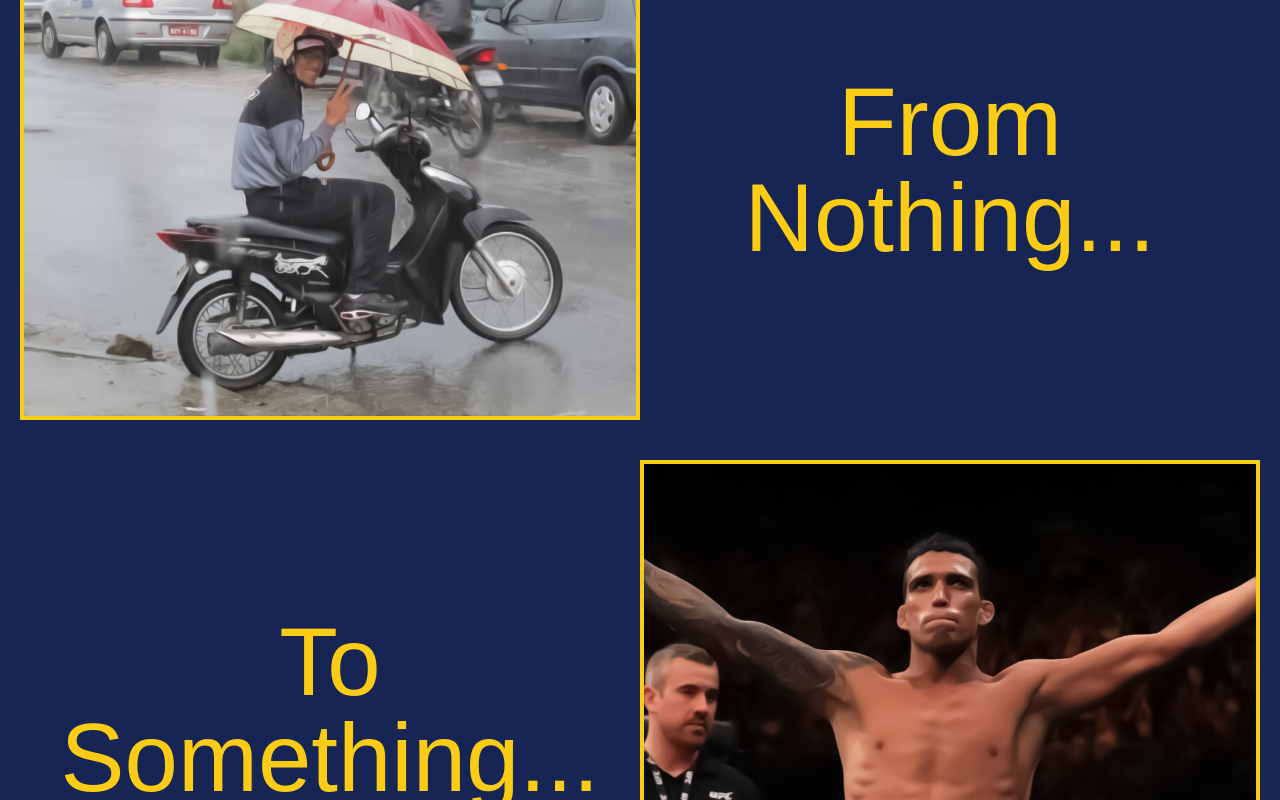
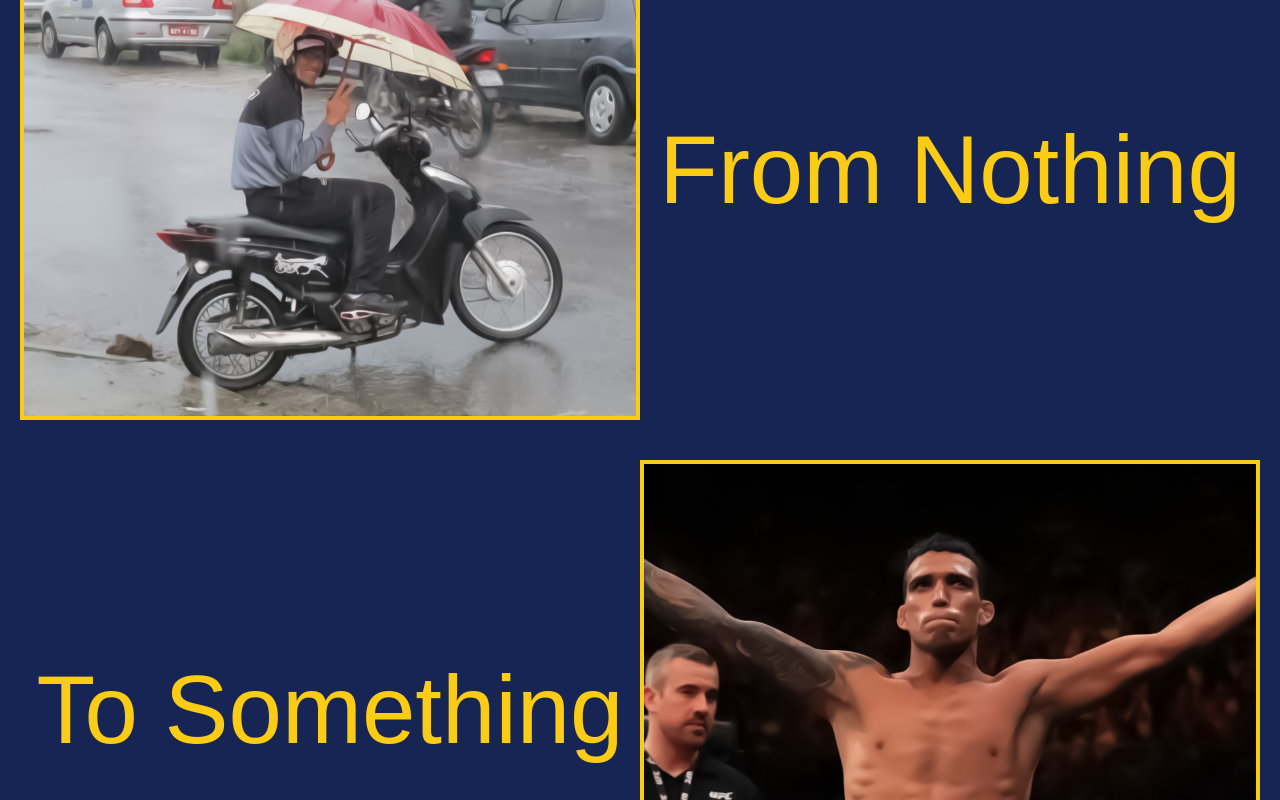
Before and after one commit to DavideCruciani/CharelsDoBronx, a React (Vite) app in the folder charles-ufc/: page / in a window 1280 px wide. Shown: the part 1000-1800 px from the top of the page. Built offline with nearby package versions, Linux system fonts and the light colour scheme; a web font is replaced by a local one.

Commit message:
History section font and scroll bar fixed
history section h2 set to smaller size and custom scroll bar disabled for smaller screen devices

```diff
--- a/charles-ufc/src/components/History.tsx
+++ b/charles-ufc/src/components/History.tsx
@@ -16,12 +16,12 @@
             <img className="w-full h-[500px] object-cover border-4 border-yellow-400" src={Scouter} alt="Charles in a scouter" />
           </div>
           <div className="w-full lg:w-1/2 flex items-center justify-center p-4">
-            <h2 className="text-yellow-400 font-Lakki 2xl:text-9xl xl:text-8xl text-7xl">From Nothing...</h2>
+            <h2 className="text-yellow-400 font-Lakki 2xl:text-9xl xl:text-8xl text-6xl">From Nothing</h2>
           </div>
         </div>
         <div className="flex w-full flex-col lg:flex-row justify-center items-center py-5 lg:py-10">
           <div className="w-full lg:w-1/2 flex items-center justify-center p-4">
-            <h2 className="text-yellow-400 font-Lakki 2xl:text-9xl xl:text-8xl text-7xl">To Something...</h2>
+            <h2 className="text-yellow-400 font-Lakki 2xl:text-9xl xl:text-8xl text-6xl">To Something</h2>
           </div>
           <div className="w-full lg:w-1/2">
             <img className="w-full h-[500px] object-cover border-4 border-yellow-400" src={FirstFight} alt="Charles in a scouter" />
@@ -32,7 +32,7 @@
             <img className="w-full h-[500px] object-cover object-left border-4 border-yellow-400" src={Champion} alt="Charles in a scouter" />
           </div>
           <div className="w-full lg:w-1/2 flex items-center justify-center p-4">
-            <h2 className="text-yellow-400 font-Lakki 2xl:text-9xl xl:text-8xl text-7xl">To Everything</h2>
+            <h2 className="text-yellow-400 font-Lakki 2xl:text-9xl xl:text-8xl text-6xl">To Everything</h2>
           </div>
         </div>
       </div>
--- a/charles-ufc/src/index.css
+++ b/charles-ufc/src/index.css
@@ -14,6 +14,7 @@
   text-shadow: 0px 0px 3px #15803D;
 }
 
+@media only screen and (min-width: 767px) {
 ::-webkit-scrollbar {
   width: 15px;
 }
@@ -29,3 +30,4 @@
 ::-webkit-scrollbar-thumb:hover {
   background: #FACC15;
 }
+}
```
